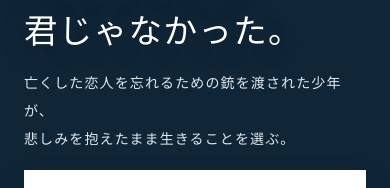
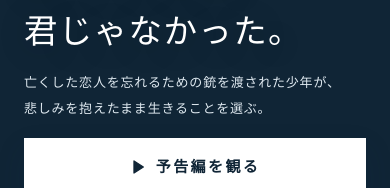
Before and after one commit to promptmastertokyo-byte/Loved-Gun, a Next.js app in the folder lp/: page / in a window 390 px wide. Shown: the part 450-638 px from the top of the page. Built offline with nearby package versions, Linux system fonts and the light colour scheme; no server answers.

Commit message:
fix(lp): keep mobile hero lead on two lines

```diff
--- a/lp/app/globals.css
+++ b/lp/app/globals.css
@@ -150,7 +150,7 @@ footer { min-height:300px; padding:70px clamp(24px,7vw,120px); display:grid; gri
   .hero-mobile-title { position:absolute; z-index:3; top:86px; left:50%; display:flex; flex-direction:column; align-items:center; transform:translateX(-50%); color:white; font-family:Georgia,serif; line-height:1; text-align:center; text-shadow:0 2px 12px rgba(2,25,42,.58); white-space:nowrap; pointer-events:none; }.hero-mobile-title strong { font-size:clamp(20px,5.8vw,34px); font-weight:400; letter-spacing:.24em; }.hero-mobile-title span { margin-top:7px; font-family:var(--serif); font-size:clamp(8px,2.4vw,13px); letter-spacing:.42em; }
   .hero-shade { display:none; }
   .hero-copy { position:relative; z-index:3; top:auto; left:auto; width:auto; flex:1 1 auto; margin:0; padding:clamp(16px,2.7svh,26px) 24px 18px; display:flex; flex-direction:column; align-items:flex-start; animation:none; }
-  .hero-copy .eyebrow { margin-bottom:10px; color:rgba(223,233,240,.82); }.hero-copy h1 { margin-bottom:12px; font-size:clamp(30px,8.6vw,40px); line-height:1.55; letter-spacing:.04em; }.hero-copy h1 span { white-space:nowrap; }.hero-lead { margin-bottom:16px; color:#dfe9f0; font-size:14px; line-height:2; }.hero-copy .button { align-self:stretch; width:100%; min-height:58px; justify-content:center; font-size:15px; font-weight:700; letter-spacing:.16em; }.desktop-label { display:none; }.mobile-label,.hero-cta-meta { display:inline; }.hero-cta-meta { align-self:center; margin:11px 0 0; color:#dfe9f0; font-size:12px; line-height:1.4; letter-spacing:.22em; }
+  .hero-copy .eyebrow { margin-bottom:10px; color:rgba(223,233,240,.82); }.hero-copy h1 { margin-bottom:12px; font-size:clamp(30px,8.6vw,40px); line-height:1.55; letter-spacing:.04em; }.hero-copy h1 span { white-space:nowrap; }.hero-lead { margin-bottom:16px; color:#dfe9f0; font-size:clamp(10px,3.35vw,13px); line-height:2; letter-spacing:.06em; white-space:nowrap; }.hero-copy .button { align-self:stretch; width:100%; min-height:58px; justify-content:center; font-size:15px; font-weight:700; letter-spacing:.16em; }.desktop-label { display:none; }.mobile-label,.hero-cta-meta { display:inline; }.hero-cta-meta { align-self:center; margin:11px 0 0; color:#dfe9f0; font-size:12px; line-height:1.4; letter-spacing:.22em; }
   .mobile-scroll-hint { margin-top:auto; padding-top:12px; display:flex; align-items:center; gap:8px; color:rgba(223,233,240,.8); font-size:9px; letter-spacing:.3em; }.scroll-cue { display:none; }
   .mobile-tabs { position:sticky; z-index:45; top:64px; height:48px; display:flex; align-items:stretch; overflow-x:auto; color:#dbe8ee; background:rgba(11,31,48,.97); border-top:1px solid rgba(201,220,232,.14); border-bottom:1px solid rgba(201,220,232,.25); font-size:12px; letter-spacing:.26em; text-transform:uppercase; scrollbar-width:none; }.mobile-tabs::-webkit-scrollbar { display:none; }.mobile-tabs a { position:relative; flex:0 0 auto; min-width:max-content; padding:0 20px; display:flex; align-items:center; justify-content:center; }.mobile-tabs a:after { content:""; position:absolute; left:20px; right:calc(20px + .26em); bottom:0; height:2px; background:#2e91ce; transform:scaleX(0); transform-origin:center; transition:transform .25s ease; }.mobile-tabs a.is-active:after { transform:scaleX(1); }
   .mobile-fixed-cta { position:fixed; z-index:70; left:0; right:0; bottom:0; padding:10px 16px calc(10px + env(safe-area-inset-bottom)); display:flex; align-items:center; justify-content:space-between; gap:14px; color:white; background:rgba(11,31,48,.9); border-top:1px solid rgba(201,220,232,.25); -webkit-backdrop-filter:blur(14px); backdrop-filter:blur(14px); opacity:0; pointer-events:none; transform:translateY(110%); transition:opacity .3s ease,transform .35s cubic-bezier(.2,.7,.2,1); }.mobile-fixed-cta.is-visible { opacity:1; pointer-events:auto; transform:translateY(0); }.mobile-fixed-cta .button { min-height:44px; padding:0 18px; }.mobile-fixed-cta>span { color:#dfe9f0; font-size:11px; letter-spacing:.16em; white-space:nowrap; }
```
